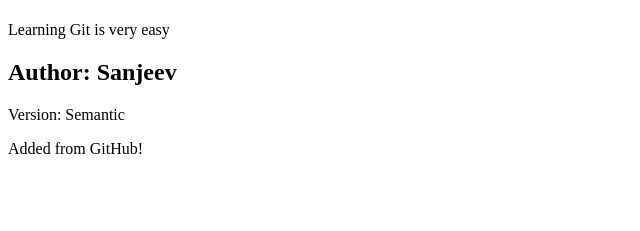
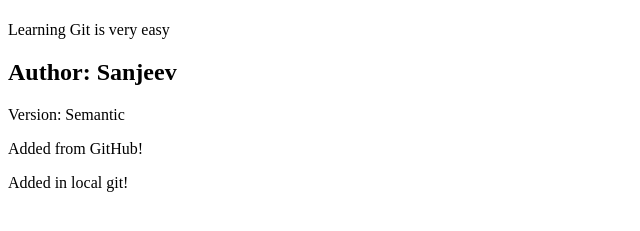
Before and after one commit to sanjeev-git/scm, a plain HTML site: page index.html in a window 1280 px wide. Shown: the part 59-290 px from the top of the page, without its empty margins (0-640 px from the left). Drawn offline with Linux system fonts and the light colour scheme.

Commit message:
Added new div

```diff
--- a/index.html
+++ b/index.html
@@ -25,5 +25,11 @@
             </p>
         </div>
 
+        <div>
+            <p>
+                Added in local git!
+            </p>
+        </div>
+
     </body>
 </html>
```
